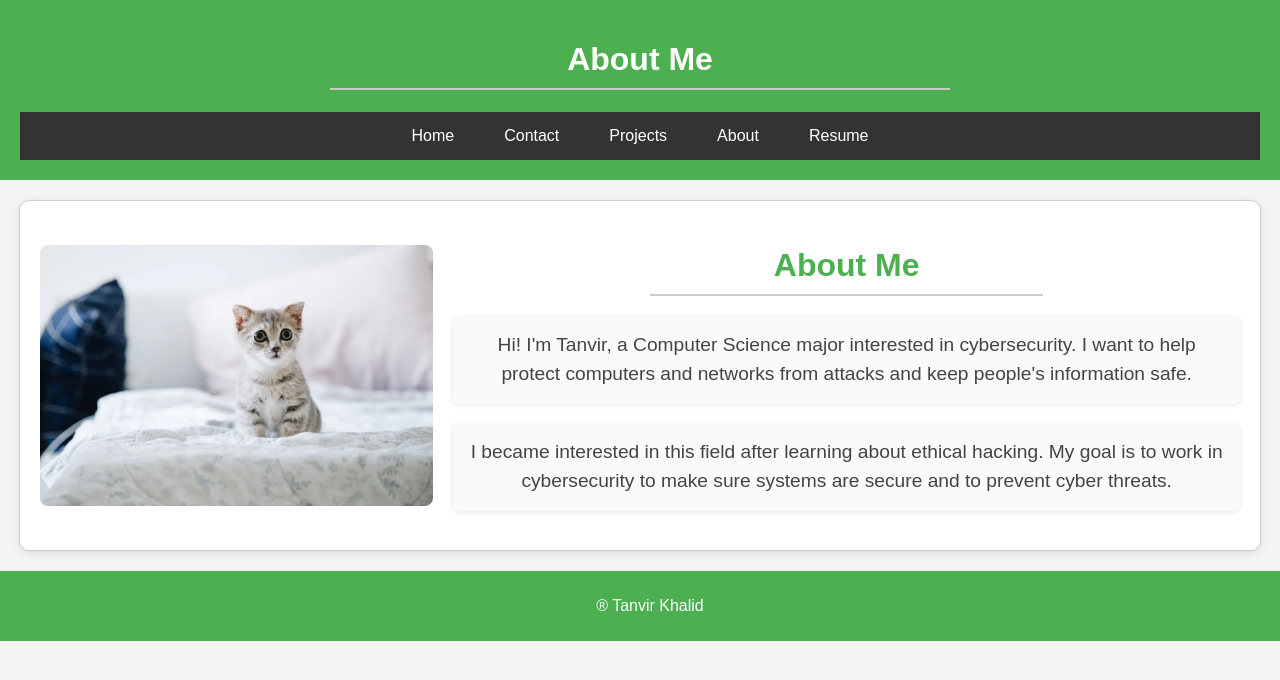
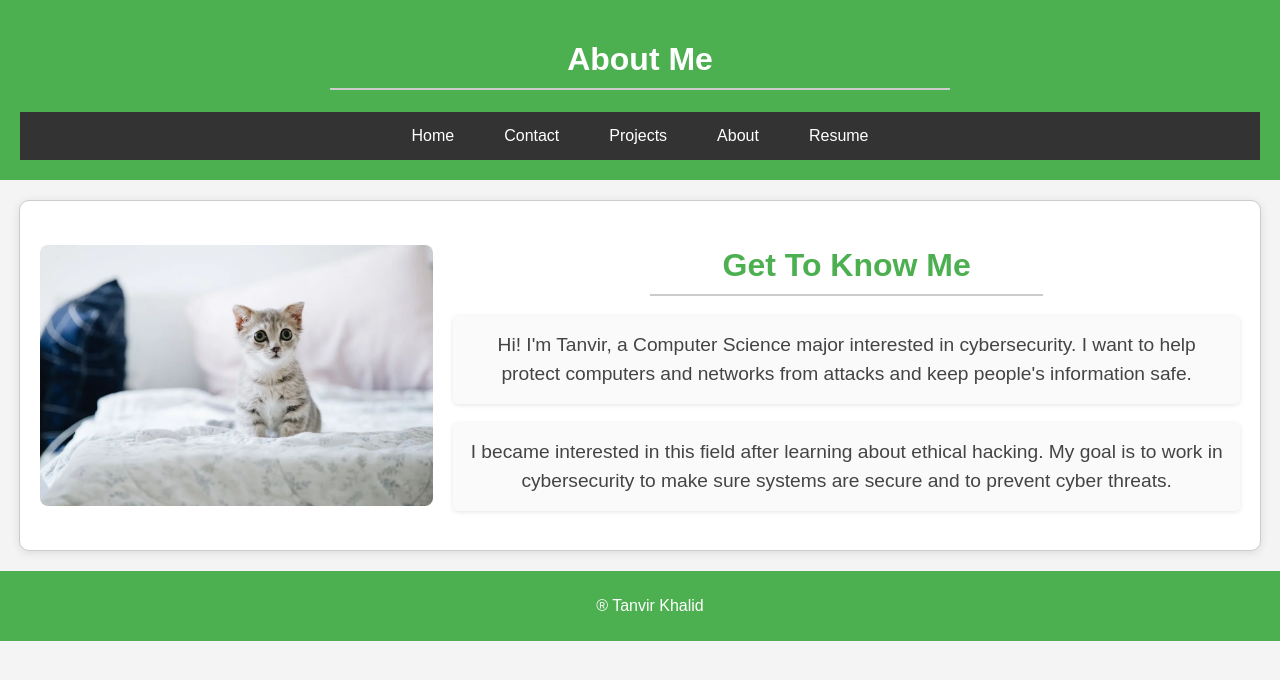
Before and after one commit to TanvirKhalid/MYWebPage, a plain HTML site: page about.html in a window 1280 px wide. Drawn offline with Linux system fonts and the light colour scheme.

Commit message:
Changed about.html

```diff
--- a/about.html
+++ b/about.html
@@ -23,7 +23,7 @@
         <div class="container">
             <img src="Images/NotMe.jpeg" alt="A picture of me" class="about-image">
             <div class="about-content">
-                <h2>About Me</h2>
+                <h2>Get To Know Me</h2>
                 <p>
                     Hi! I'm Tanvir, a Computer Science major interested in cybersecurity. I want to help protect
                     computers and networks from attacks and keep people's information safe.
```
